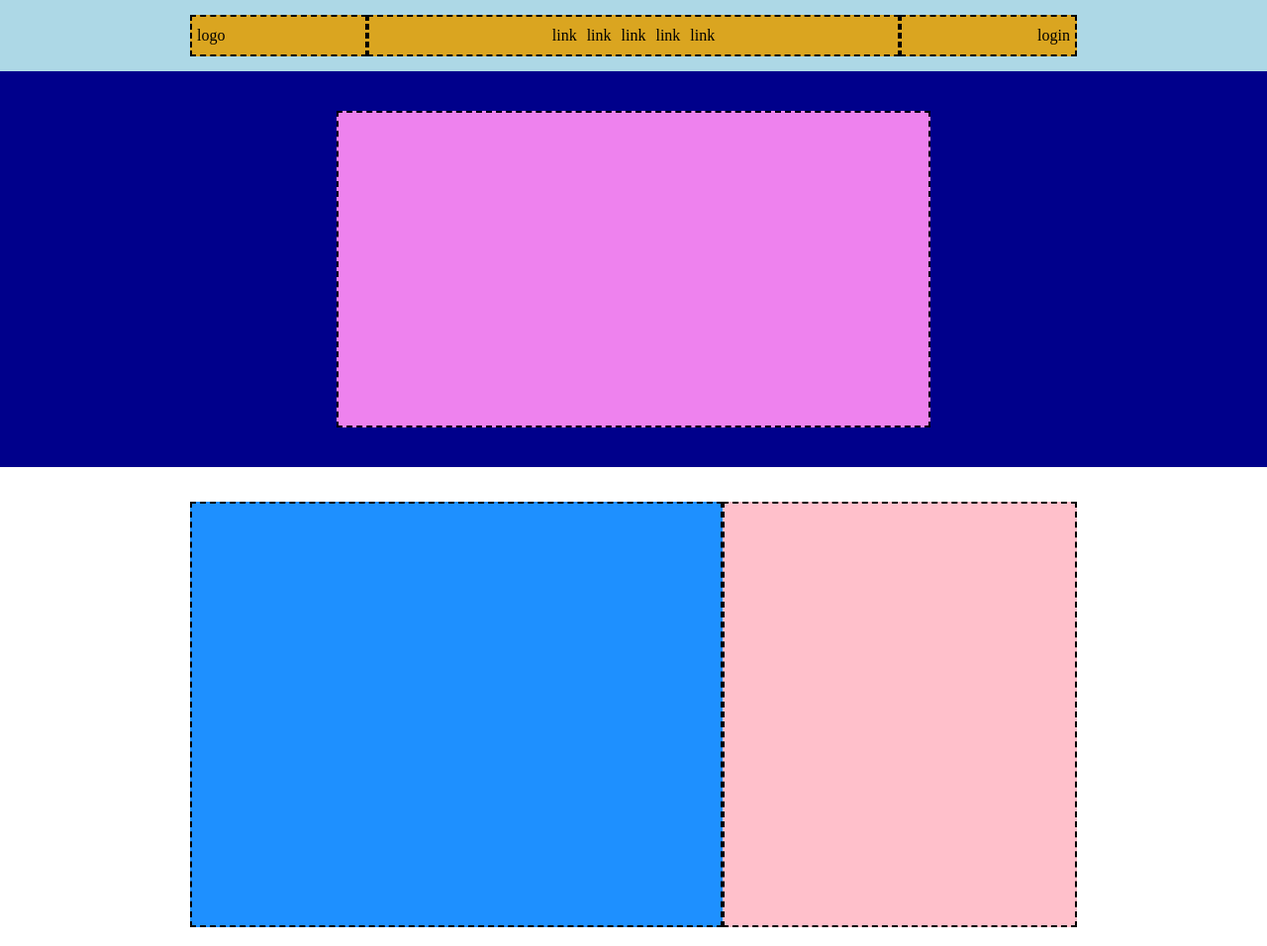
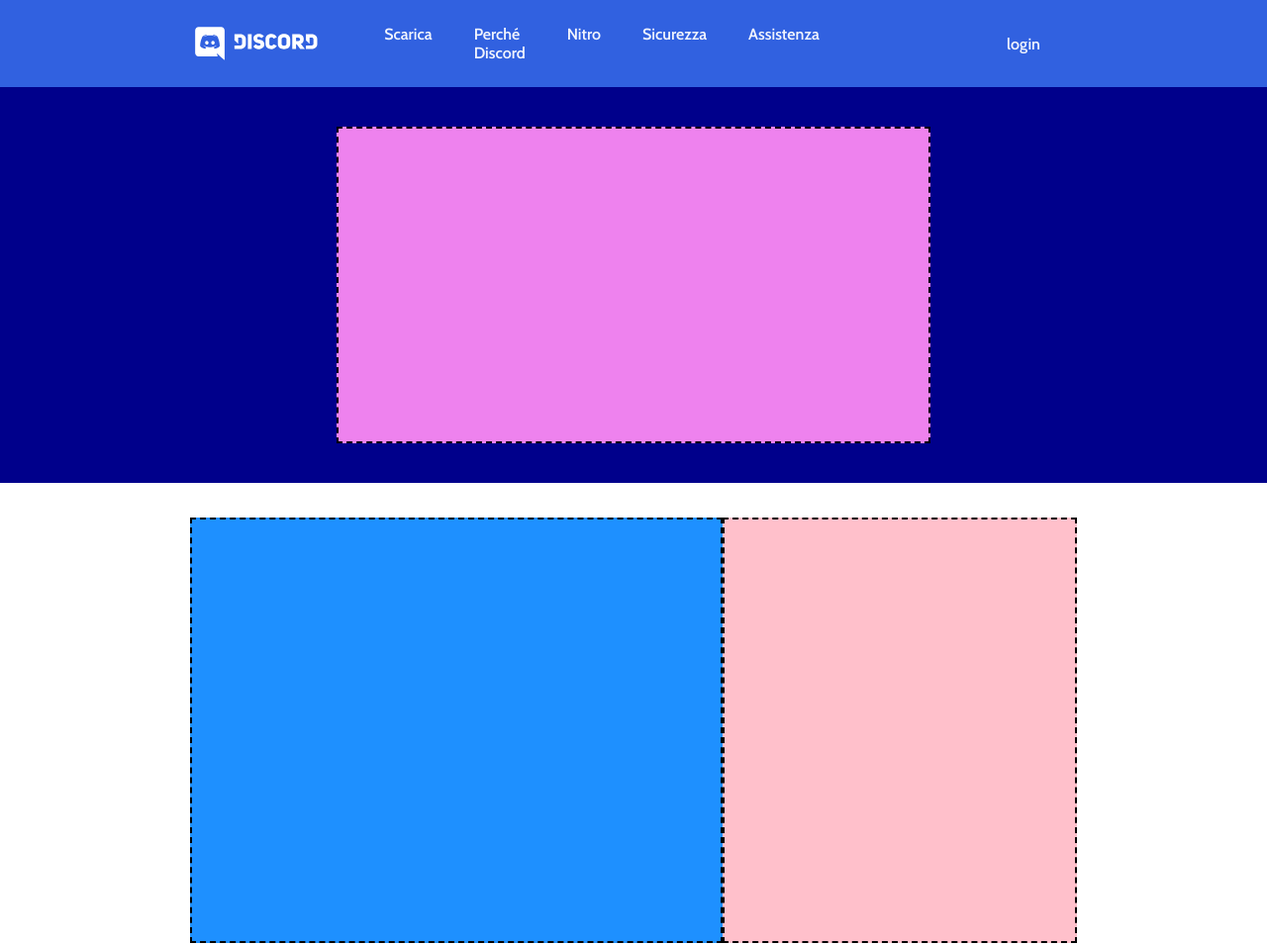
Before and after one commit to JacopoGrippiotti/htmlcss-discord, a plain HTML site: page index.html in a window 1280 px wide. Shown: the top 956 px of the page at 99% size. Drawn offline with nearby package versions, Linux system fonts and the light colour scheme.

Commit message:
added style to navbar

```diff
--- a/css/style.css
+++ b/css/style.css
@@ -14,7 +14,9 @@ nav ul{
 }
 
 header{
-    background-color: #add8e6;
+    background-color: #3161e0;
+    color: #f1f4fd;
+    font-weight: 600;
 }
 
 nav{
@@ -37,7 +39,6 @@ nav{
 nav>ul{
     width: 70%;
     margin: 0 auto;
-    background-color:#daa520;
 }
 
 .item-left,.item-right{
@@ -67,10 +68,7 @@ nav>ul{
 
 ul>li{
     padding: 5px;
-}
-
-.items-border{
-    border: 2px dashed black;
+    margin-right: 2rem;
 }
 
 
@@ -179,3 +177,7 @@ hr{
     height: 70px;
     margin-top: 20px;
 }
+
+body{
+    font-family:'Cabin', sans-serif;
+}
--- a/index.html
+++ b/index.html
@@ -2,6 +2,9 @@
 <html lang="en">
  <head>
     <link rel="stylesheet" href="css/style.css">
+    <link rel="preconnect" href="https://fonts.googleapis.com">
+    <link rel="preconnect" href="https://fonts.gstatic.com" crossorigin>
+    <link href="https://fonts.googleapis.com/css2?family=Cabin:ital,wght@0,400;0,500;0,600;1,400;1,500&display=swap" rel="stylesheet">
     <meta charset="UTF-8">
     <meta http-equiv="X-UA-Compatible" content="IE=edge">
     <meta name="viewport" content="width= , initial-scale=1.0">
@@ -13,25 +16,25 @@
 
             <ul class="flex space-between">
                 <li class="item-left items-border">
-                    logo
+                    <img src="img/logo.svg" alt="Discord logo">
                 </li>
 
                 <li class="item-center items-border">
                     <ul class="flex justify-center">
                         <li>
-                            link
+                            Scarica
                         </li>
                         <li>
-                            link
+                            Perché Discord
                         </li>
                         <li>
-                            link
+                            Nitro
                         </li>
                         <li>
-                            link
+                            Sicurezza
                         </li>
                         <li>
-                            link
+                            Assistenza
                         </li>
                     </ul>
                 </li>
```
